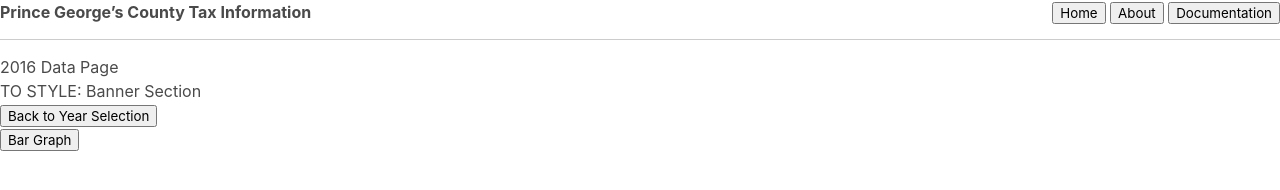
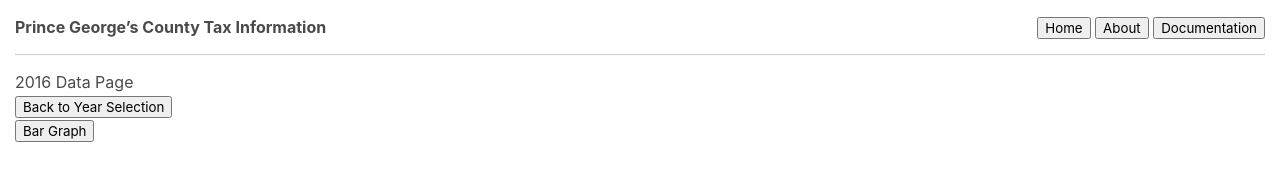
Before and after one commit to alyssaraq98/INST377-GroupProject-A97, a website: page public/dataThree.html in a window 1280 px wide. Drawn offline with nearby package versions, Linux system fonts and the light colour scheme.

Commit message:
moved  <link rel="stylesheet" type="text/css" href="menubar.css" />

```diff
--- a/public/dataThree.html
+++ b/public/dataThree.html
@@ -1,8 +1,8 @@
 <!DOCTYPE html>
 <html lang="en">
     <head>
+        <link rel="stylesheet" type="text/css" href="bulma.css" />
         <link rel="stylesheet" type="text/css" href="menubar.css" />
-        <link rel="stylesheet" type="text/css" href="bulma.css" />
         <meta charset="utf-8">
         <title>Data Page</title>
         <script
@@ -32,7 +32,6 @@
         </div>
         <h1>2016 Data Page</h1>
 
-        <h2>TO STYLE: Banner Section</h2>
 
 
         <button id="backButton">Back to Year Selection</button>
```
Also changed, not shown: public/dataOne.html (+2 -2 lines), public/dataTwo.html (+2 -2 lines).
